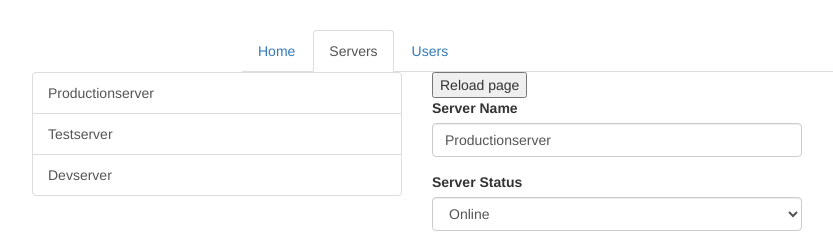
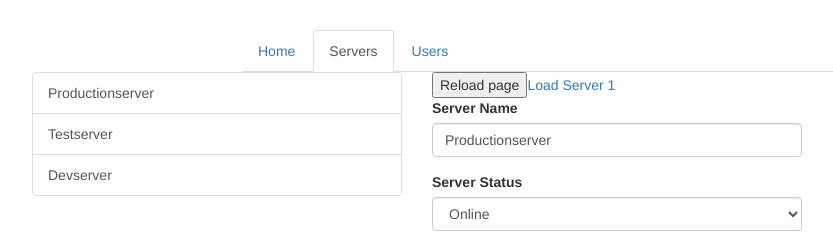
Before and after one commit to antoanparashkevov/angular-routes, an Angular app: page /servers in a window 1280 px wide. Shown: the top 233 px of the page, without its empty margins (23-856 px from the left). Built offline with nearby package versions, Linux system fonts and the light colour scheme.

Commit message:
add query params and fragment both programatically and as a routerLink directive

```diff
--- a/src/app/app.module.ts
+++ b/src/app/app.module.ts
@@ -29,6 +29,10 @@ const routes: Routes = [
   {
     path: 'servers',
     component: ServersComponent
+  },
+  {
+    path: 'server/:id',
+    component: ServerComponent
   }
 ]
 
--- a/src/app/home/home.component.html
+++ b/src/app/home/home.component.html
@@ -1,3 +1,4 @@
 <h4>Welcome to Server Manager 4.0</h4>
 <p>Manage your Servers and Users.</p>
 <button (click)="toServer()">Servers</button>
+<button (click)="loadServer(1)">Load Server 1</button>
--- a/src/app/home/home.component.ts
+++ b/src/app/home/home.component.ts
@@ -17,4 +17,8 @@ export class HomeComponent implements OnInit {
       this.router.navigate(['/servers'])
   }
 
+  loadServer(id: number) {
+    this.router.navigate(['/server', id], {queryParams: {allowEdit: true}, fragment: 'loading'})
+  }
+
 }
--- a/src/app/servers/servers.component.html
+++ b/src/app/servers/servers.component.html
@@ -12,6 +12,11 @@
   <div class="col-xs-12 col-sm-4">
 <!--    <a routerLink="/servers">Reload</a>-->
     <button (click)="reloadPage()">Reload page</button>
+    <a
+      [routerLink]="['/server', 1]"
+      [queryParams]="{allowEdit:true}"
+      fragment="loading"
+    >Load Server 1</a>
     <app-edit-server></app-edit-server>
     <hr>
     <app-server></app-server>
```
